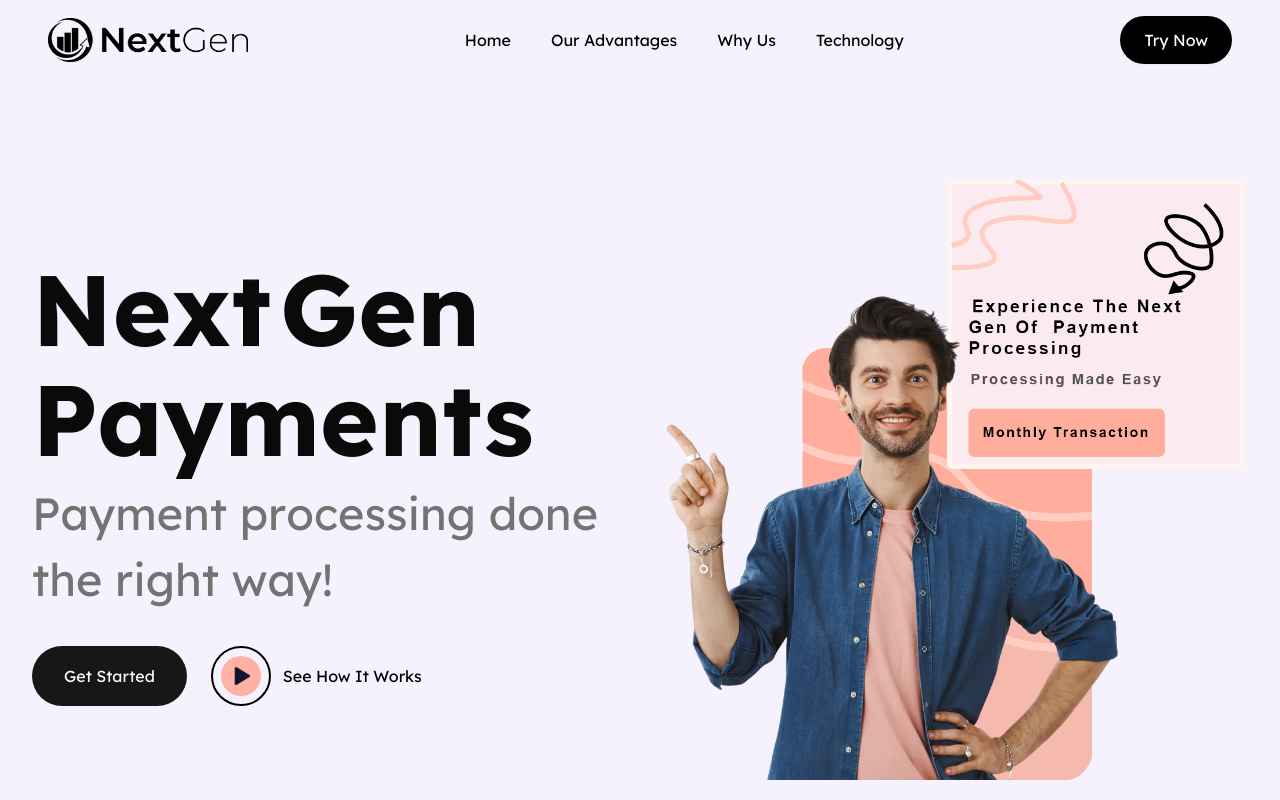
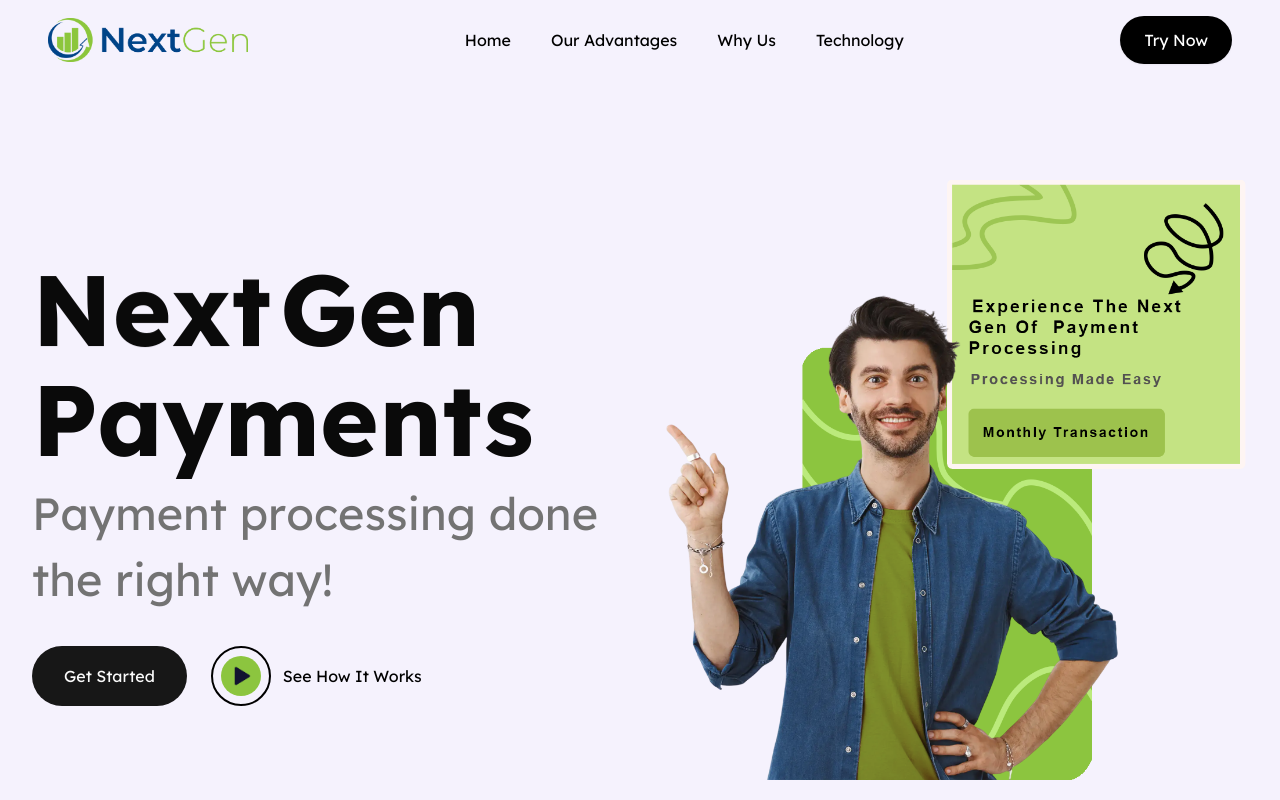
Before and after one commit to haris386/NextGen-AI-website, a Next.js app: page / in a window 1280 px wide. Shown: the top 800 px of the page. Built offline with nearby package versions, Linux system fonts and the light colour scheme.

Commit message:
Changes 4 colors changed to green

```diff
--- a/src/components/EquipmentAndTechnology.jsx
+++ b/src/components/EquipmentAndTechnology.jsx
@@ -31,7 +31,7 @@
   return (
     <motion.section
       className="w-[90%] md:w-[80%] mx-auto rounded-[35px] mt-24 p-8 md:p-16"
-      style={{ backgroundColor: "#fbeaf0" }}
+      style={{ backgroundColor: "#bbea7c" }}
       variants={slideUp}
       initial="hidden"
       whileInView="visible"
--- a/src/components/Footer.jsx
+++ b/src/components/Footer.jsx
@@ -13,7 +13,7 @@
           {/* Left Column - Logo */}
           <div className="md:w-2/5 flex flex-col items-center md:items-start space-y-4">
             <img
-              src="/logos/NextGen.png"
+              src="/logos/NextGenG.png"
               alt="Logo"
               style={{ height: "80px", objectFit: "contain" }}
             />
--- a/src/components/HeroSection.jsx
+++ b/src/components/HeroSection.jsx
@@ -41,7 +41,7 @@
               {/* Video Button */}
               <button onClick={() => setVideoOpen(true)} className="flex items-center gap-3 px-2 sm:px-2 text-black font-[500]">
                 <span className="w-[60px] h-[60px] flex items-center justify-center border-2 bg-[#f5f2fd] border-black rounded-full">
-                  <span className="w-10 h-10 flex items-center justify-center bg-[#ffb1a4] rounded-full">
+                  <span className="w-10 h-10 flex items-center justify-center bg-[#8cc53f] rounded-full">
                     <img
                       src="/icons/play.gif"
                       alt=""
@@ -58,7 +58,7 @@
           {/* Right Column Image */}
           <div className="flex justify-end h-[400px] sm:h-[500px] lg:h-[600px]">
             <Image
-              src="/images/hero-rightSide.png"
+              src="/images/hero-rightSideG.png"
               alt="Hero Right Side"
               width={600}
               height={600}
--- a/src/components/Navbar.jsx
+++ b/src/components/Navbar.jsx
@@ -20,10 +20,10 @@
         {/* Logo */}
         <div className="flex items-center">
           <Image
-            src="/logos/NextGen.png"
+            src="/logos/NextGenG.png"
             alt="NextGen Logo"
-            width={200}   // increased width
-            height={70}   // increased height
+            width={200}
+            height={70}
             priority
           />
         </div>
```
Also changed, not shown: public/images/hero-rightSideG.png (added), public/logos/NextGenG.png (added).
